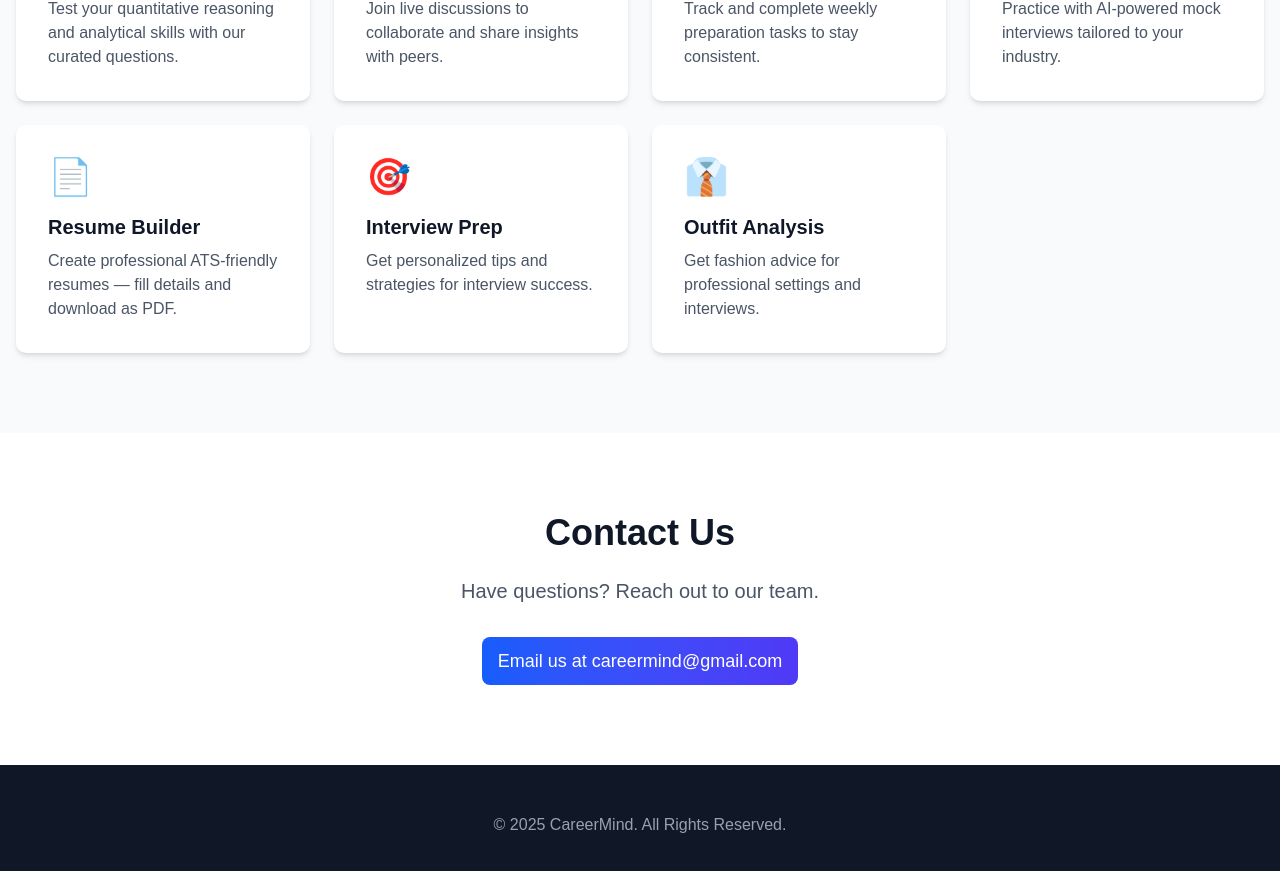
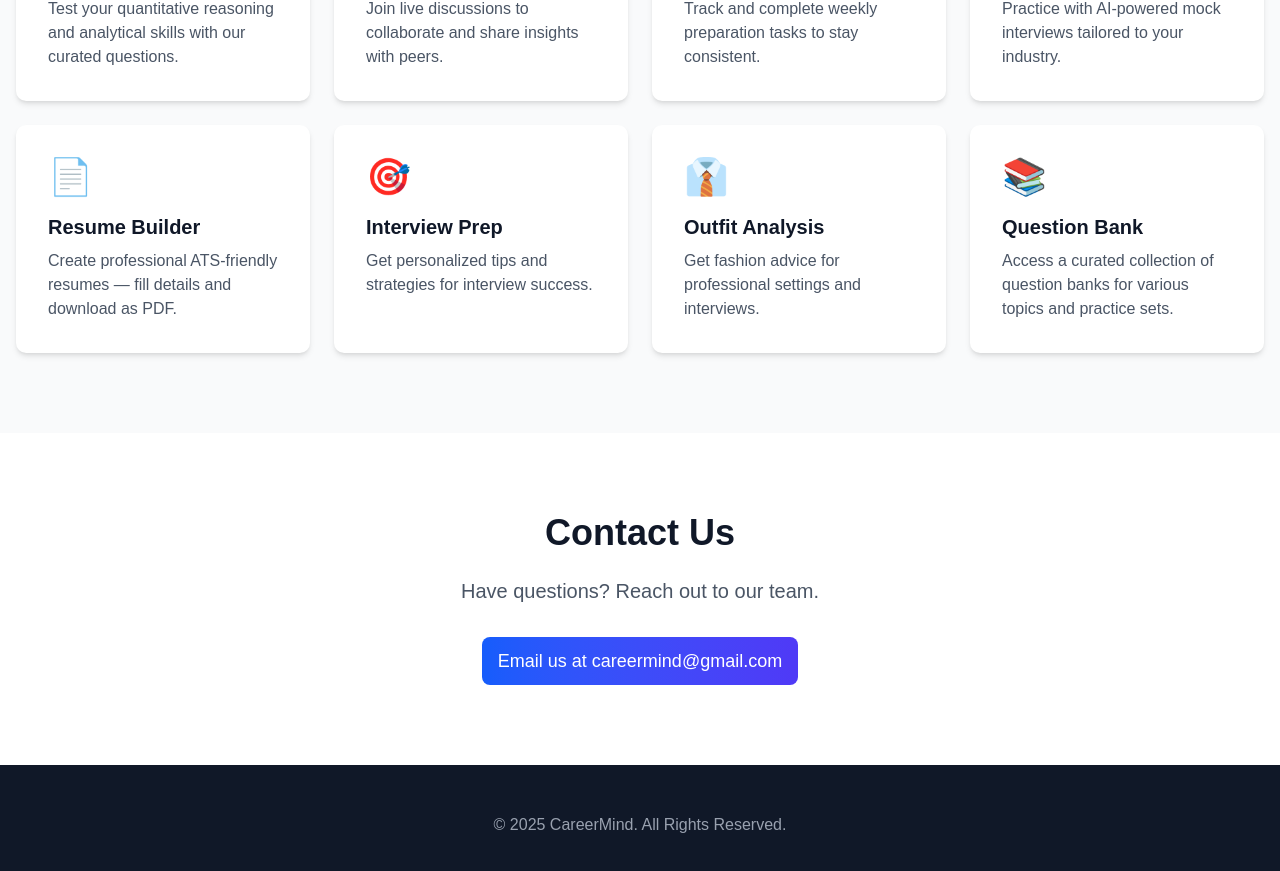
Before and after one commit to ShaunV334/Career-Mind, a Next.js app in the folder frontend/: page / in a window 1280 px wide. Shown: the part 1817-2688 px from the top of the page. Built offline with nearby package versions, Linux system fonts and the light colour scheme.

Commit message:
added question bank

```diff
--- a/frontend/app/page.tsx
+++ b/frontend/app/page.tsx
@@ -241,6 +241,12 @@ export default function Home() {
               <h3 className="text-xl font-bold text-gray-900 mb-2">Outfit Analysis</h3>
               <p className="text-gray-600">Get fashion advice for professional settings and interviews.</p>
             </div>
+
+            <div className="feature-card bg-white p-8 rounded-lg shadow-md hover:shadow-xl transition-shadow cursor-pointer" onClick={() => router.push("/modules/questionBank")}>
+              <div className="text-4xl font-bold text-purple-600 mb-4">📚</div>
+              <h3 className="text-xl font-bold text-gray-900 mb-2">Question Bank</h3>
+              <p className="text-gray-600">Access a curated collection of question banks for various topics and practice sets.</p>
+            </div>
           </div>
         </div>
       </section>
```
